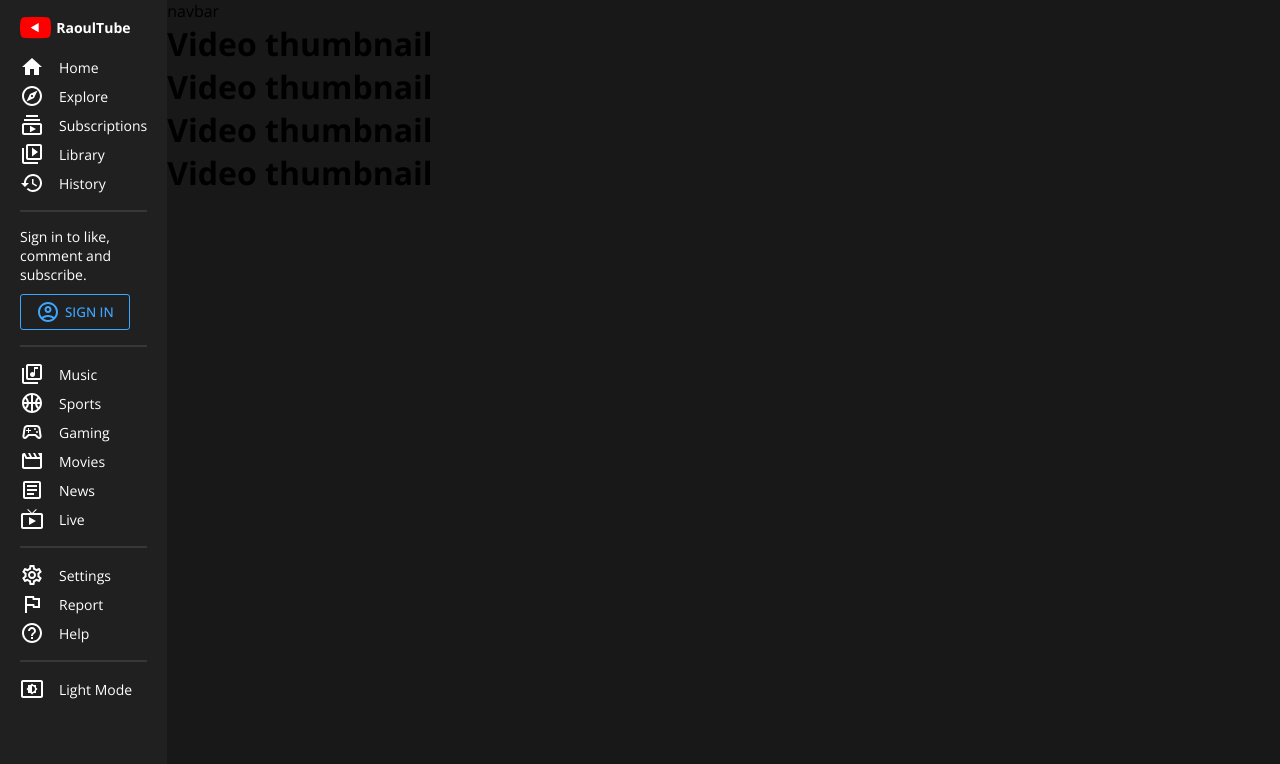
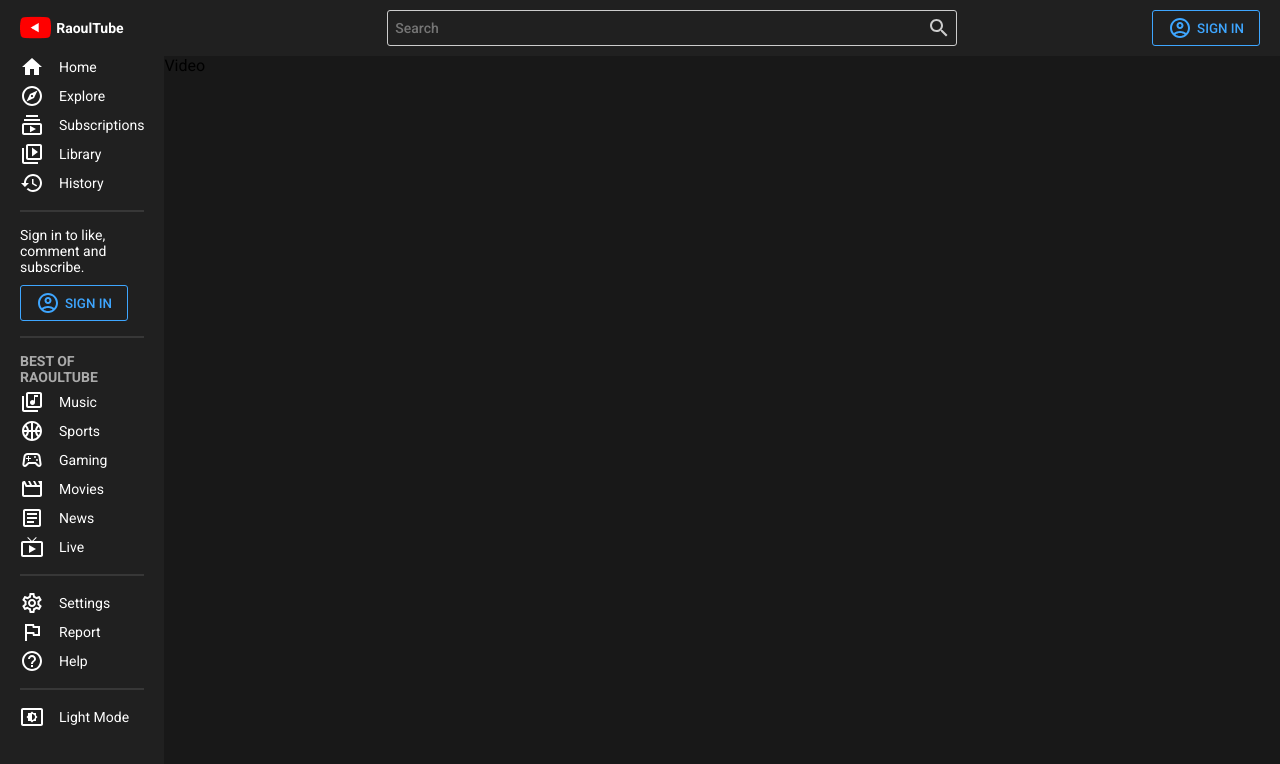
Before and after one commit to Raoulito/RaoulTube, a React (Create React App) app: page /video/123 in a window 1280 px wide. Shown: the top 764 px of the page. Built offline with nearby package versions, Linux system fonts and the light colour scheme.

Commit message:
added Routes + video thumbnails + some links

```diff
--- a/public/index.html
+++ b/public/index.html
@@ -7,13 +7,12 @@
       name="description"
       content="Web site created using create-react-app"
     />
-    <link
-      href="https://fonts.googleapis.com/css2?family=Open+Sans:wght@300;400;500;600;700;800&display=swap"
-      rel="stylesheet"
-    />
+    <link rel="preconnect" href="https://fonts.googleapis.com">
+    <link rel="preconnect" href="https://fonts.gstatic.com" crossorigin>
+    <link href="https://fonts.googleapis.com/css2?family=Roboto:ital,wght@0,100;0,300;0,400;0,500;0,700;0,900;1,100;1,300;1,400;1,500;1,700;1,900&display=swap" rel="stylesheet">
     <style>
       * {
-        font-family: "Open Sans", sans-serif;
+        font-family: 'Roboto', sans-serif;
         margin: 0;
       }
     </style>
--- a/src/App.js
+++ b/src/App.js
@@ -3,10 +3,12 @@ import Menu from "./components/Menu";
 import Navbar from "./components/Navbar";
 import { darkTheme, lightTheme } from "./theme/Theme";
 import { useState } from "react";
+import { BrowserRouter, Routes, Route } from "react-router-dom";
+import Home from "./pages/Home";
+import Video from "./pages/Video";
 
 const Container = styled.div`
-display : flex;
-
+    display: flex;
 `;
 
 const Main = styled.div`
@@ -20,21 +22,20 @@ function App() {
     const [darkMode, setDarkMode] = useState(true);
 
     return (
-      <ThemeProvider theme={darkMode ? darkTheme : lightTheme }>
+        <ThemeProvider theme={darkMode ? darkTheme : lightTheme}>
             <Container>
-            <Menu darkMode={darkMode} setDarkMode={setDarkMode}  />
+                <BrowserRouter>
+                    <Menu darkMode={darkMode} setDarkMode={setDarkMode} />
                     <Main>
                         <Navbar />
                         <Wrapper>
-              <h1>Video thumbnail</h1>
-
-              <h1>Video thumbnail</h1>
-
-              <h1>Video thumbnail</h1>
-
-              <h1>Video thumbnail</h1>
+                            <Routes>
+                                <Route path="/" index element={<Home/>} />
+                                <Route path="/video/:id" element={<Video/>} />
+                            </Routes>
                         </Wrapper>
                     </Main>
+                </BrowserRouter>
             </Container>
         </ThemeProvider>
     );
--- /dev/null
+++ b/src/components/Card.jsx
@@ -0,0 +1,74 @@
+import React from 'react'
+import { Link } from 'react-router-dom';
+import styled from 'styled-components'
+
+const Container = styled.div`
+width : 300px;
+margin: 20px 20px 60px;
+cursor : pointer;
+`;
+
+const Image = styled.img`
+width : 100%;
+height : 180px;
+background-color : #999;
+`;
+
+const Details = styled.div`
+display : flex;
+margin-top : 10px;
+gap : 12px;
+`;
+
+const Texts = styled.div`
+
+
+`;
+
+const Title = styled.h1`
+font-size : 16px;
+font-weight : 600;
+color : ${({ theme }) => theme.text};
+`;
+
+const ChannelName = styled.h2`
+font-size : 14px;
+font-weight : 400;
+margin : 9px 0px;
+color : ${({ theme }) => theme.text};
+`;
+
+
+const Info = styled.div`
+font-size : 14px;
+color : ${({ theme }) => theme.textSoft};
+`;
+
+const ChannelImage = styled.img`
+width : 36px;
+height : 36px;
+object-fit : cover;
+border-radius : 50%;
+background-color : #999;
+`;
+
+const Card = () => {
+  return (
+    <Link to="/video/123" style={{textDecoration:"none"}}>
+    <Container>
+      <Image src="https://i.ibb.co/pxJSS5C/Capture-d-cran-de-2022-07-04-17-06-21.png0"/>
+      <Details>
+        <ChannelImage src="https://avatars.githubusercontent.com/u/69431755?v=4"/>
+        <Texts>
+            <Title>Raoul's video title </Title>
+            <ChannelName>Raoul's channel</ChannelName>
+            <Info>557,837 views - 12 hours ago</Info>
+        </Texts>
+
+        </Details>
+    </Container>
+    </Link>
+  )
+}
+
+export default Card
--- a/src/components/Menu.jsx
+++ b/src/components/Menu.jsx
@@ -17,6 +17,7 @@ import SettingsOutlinedIcon from "@mui/icons-material/SettingsOutlined";
 import FlagOutlinedIcon from "@mui/icons-material/FlagOutlined";
 import HelpOutlineOutlinedIcon from "@mui/icons-material/HelpOutlineOutlined";
 import SettingsBrightnessOutlinedIcon from "@mui/icons-material/SettingsBrightnessOutlined";
+import {Link} from "react-router-dom";
 
 
 const Container = styled.div`
@@ -58,6 +59,14 @@ const Divider = styled.div`
     border: 0.5px solid ${({ theme }) => theme.soft};;
 `;
 
+const Title = styled.h2`
+    font-size: 14px;
+    font-weight: bold;
+    margin-bottom: 5px;
+    color: #aaaaaa;
+`;
+
+
 const Login = styled.div`
     display: flex;
     align-items: center;
@@ -83,10 +92,13 @@ const Menu = ({darkMode, setDarkMode}) => {
     return (
         <Container>
             <Wrapper>
+                <Link to="/" style={{textDecoration:"none", color:"inherit"}}>
                 <Logo>
+
                     <Img src={LogoYt} />
                     RaoulTube
                 </Logo>
+                </Link>
                 <Item>
                     <HomeIcon />
                     Home
@@ -111,9 +123,10 @@ const Menu = ({darkMode, setDarkMode}) => {
                 <Login>Sign in to like, comment and subscribe.</Login>
                 <Button>
                     <AccountCircleOutlinedIcon />
-                    SIGN IN{" "}
+                    SIGN IN
                 </Button>
                 <Divider />
+                <Title>BEST OF RAOULTUBE</Title>
                 <Item>
                     <LibraryMusicOutlinedIcon />
                     Music
--- a/src/components/Navbar.jsx
+++ b/src/components/Navbar.jsx
@@ -1,11 +1,78 @@
-import React from 'react'
+import React from "react";
+import styled from "styled-components";
+import AccountCircleOutlinedIcon from "@mui/icons-material/AccountCircleOutlined";
+import SearchOutlinedIcon from "@mui/icons-material/SearchOutlined";
+
+
+const Container = styled.div`
+    position: sticky;
+    top: 0;
+    background-color: ${({ theme }) => theme.bgLighter};
+    height:56px;
+`;
+
+const Wrapper = styled.div`
+    display: flex;
+    align-items: center;
+    justify-content: flex-end;
+    height:100%;
+    padding: 0 20px;
+    position: relative;
+`;
+
+const Search = styled.div`
+width : 50%;
+position: absolute;
+left: -100px;
+right: 0;
+margin: auto;
+display: flex;
+align-items: center;
+justify-content: space-between;
+padding : 5px;
+border : 1px solid #cccccc;
+border-radius : 3px;
+color : #cccccc;
+`;
+
+const Input = styled.input`
+border : none;
+background-color : transparent;
+outline : none;
+color : #cccccc;
+width : 100%;
+font-size : 14px;
+font-weight : 500;
+`;
+
+const Button = styled.button`
+    padding: 5px 15px;
+    background-color: transparent;
+    border: 1px solid #3ea6ff;
+    color: #3ea6ff;
+    border-radius: 3px;
+    font-weight: 500;
+    cursor: pointer;
+    display: flex;
+    align-items: center;
+    gap: 5px;
+`;
 
 const Navbar = () => {
-  return (
-    <div>
-      navbar
-    </div>
-  )
-}
+    return (
+        <Container>
+            <Wrapper>
+                <Search>
+                    <Input type="text" placeholder="Search" />
+                    <SearchOutlinedIcon />
+                </Search>
+                <Button>
+                    <AccountCircleOutlinedIcon />
+                    SIGN IN
+                </Button>
+            </Wrapper>
+        </Container>
+    );
+};
 
-export default Navbar
+export default Navbar;
--- /dev/null
+++ b/src/pages/Home.jsx
@@ -0,0 +1,44 @@
+import React from "react";
+import styled from "styled-components";
+import Card from "../components/Card";
+
+const Container = styled.div`
+display: flex;
+justify-content: space-between;
+flex-wrap: wrap;
+`;
+
+const Home = () => {
+    return (
+        <Container>
+            <Card />
+            <Card />
+            <Card />
+            <Card />
+            <Card />
+            <Card />
+            <Card />
+            <Card />
+            <Card />
+            <Card />
+            <Card />
+            <Card />
+            <Card />
+            <Card />
+            <Card />
+            <Card />
+            <Card />
+            <Card />
+            <Card />
+            <Card />
+            <Card />
+            <Card />
+            <Card />
+            <Card />
+            <Card />
+            <Card />
+        </Container>
+    );
+};
+
+export default Home;
--- /dev/null
+++ b/src/pages/Video.jsx
@@ -0,0 +1,15 @@
+import React from 'react'
+import styled from 'styled-components'
+
+const Container = styled.div`
+`;
+
+const Video = () => {
+  return (
+    <Container>
+      Video
+    </Container>
+  )
+}
+
+export default Video
```
Lines whose indentation alone changed are shown as unchanged.
